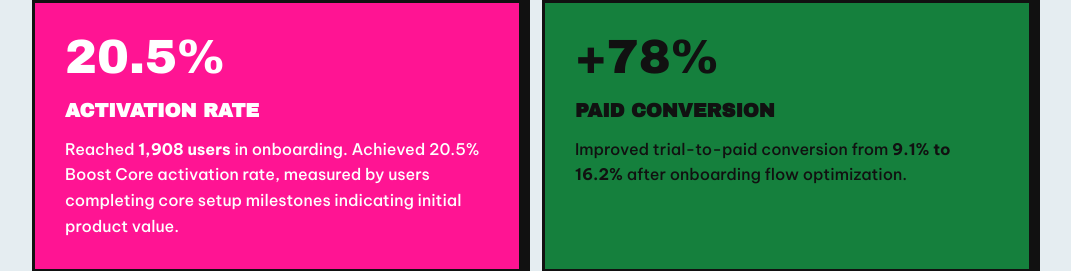
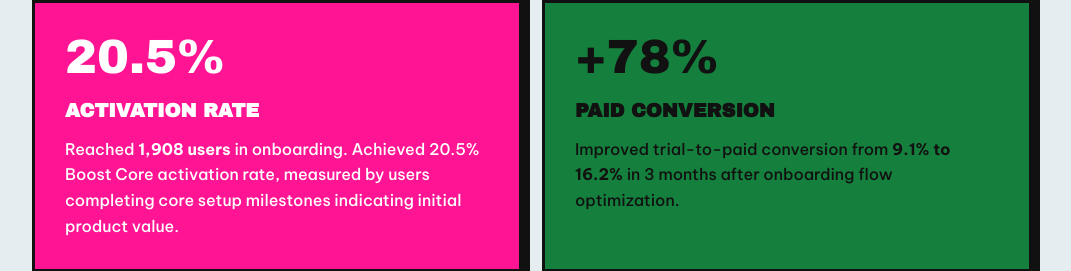
Before and after one commit to CiCi-ng/cici-portfolio-final, a Next.js app: page /email-marketing-specialist in a window 1280 px wide. Shown: the part 2340-2611 px from the top of the page, without its empty margins (108-1179 px from the left). Built offline with nearby package versions, Linux system fonts and the light colour scheme.

Commit message:
Fix content for case studies

```diff
--- a/app/email-marketing-specialist/page.js
+++ b/app/email-marketing-specialist/page.js
@@ -147,7 +147,7 @@ export default function EmailMarketingCaseStudy() {
           <div style={{ padding: '30px', flex: 1, display: 'flex', flexDirection: 'column', background: '#15803d'}}>
             <div className="kpi-number" style={{ fontSize: '3rem', margin: 0, lineHeight: 1, color: '#111' }}>+78%</div>
             <h4 style={{ color: '#111', marginTop: '15px', marginBottom: '10px' }}>PAID CONVERSION</h4>
-            <p style={{ color: '#111', fontSize: '1rem', lineHeight: '1.6', fontWeight: '500' }}>Improved trial-to-paid conversion from <strong>9.1% to 16.2%</strong> after onboarding flow optimization.</p>
+            <p style={{ color: '#111', fontSize: '1rem', lineHeight: '1.6', fontWeight: '500' }}>Improved trial-to-paid conversion from <strong>9.1% to 16.2%</strong> in 3 months after onboarding flow optimization.</p>
           </div>
         </div>
 
```
